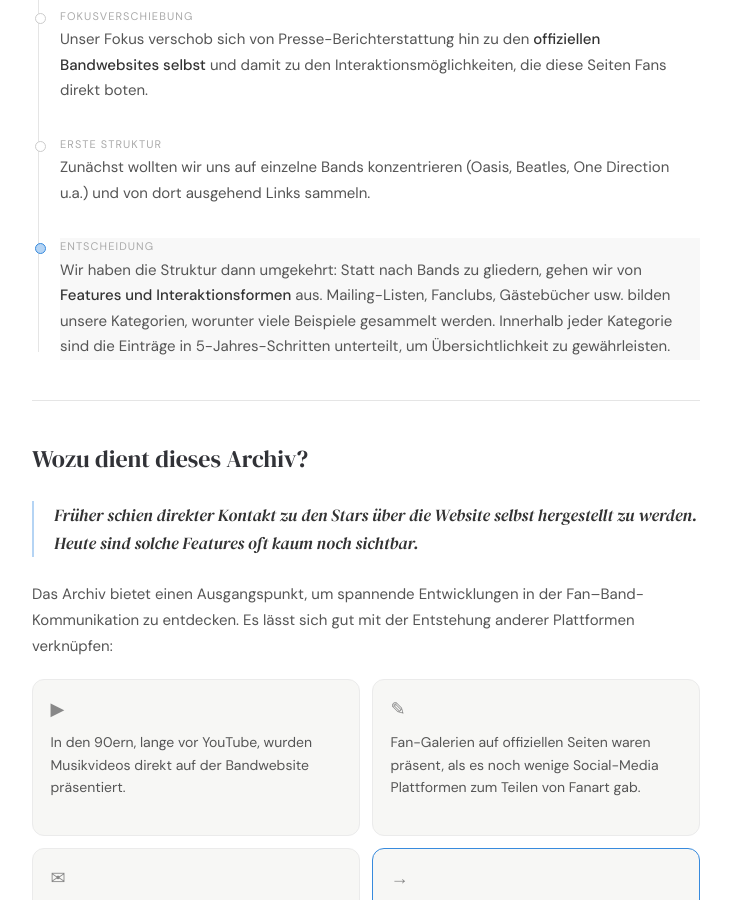
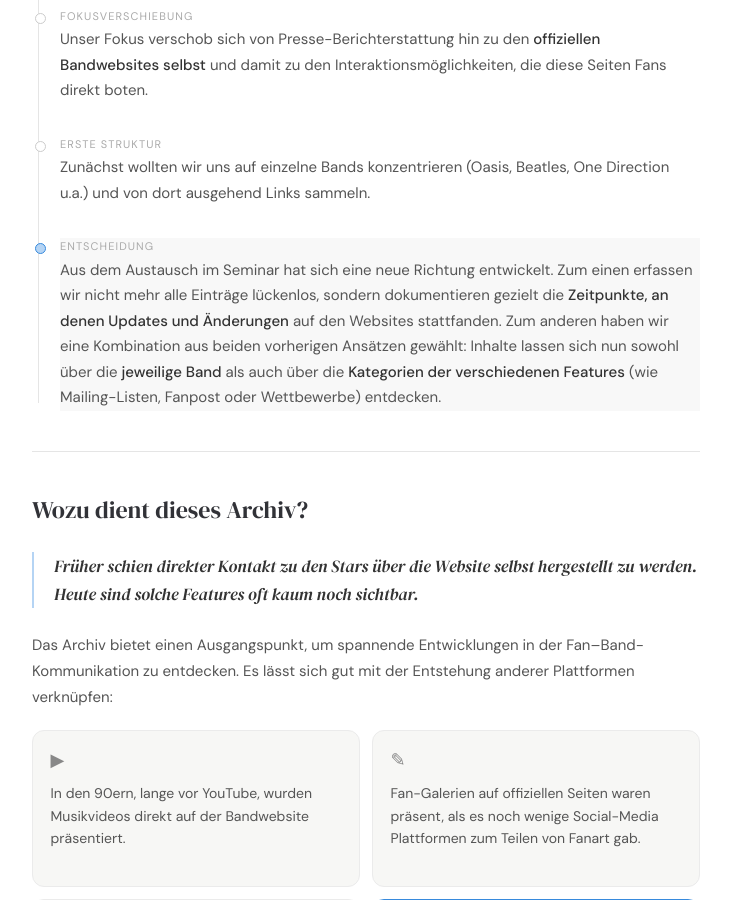
Before and after one commit to livklivk/Bands, a Jekyll site: the page built from _pages/ueber.html, in a window 1280 px wide and 900 px high, scrolled down 649 px. Shown: the whole window, without its empty margins (274-1005 px from the left). Built offline with Jekyll 4.4.1, drawn with Linux system fonts in a browser that asks for light colours.

Commit message:
Über-Seite: Entscheidungs-Eintrag aktualisiert
Co-Authored-By: Claude Sonnet 4.6 <noreply@anthropic.com>

```diff
--- a/_pages/ueber.html
+++ b/_pages/ueber.html
@@ -91,7 +91,7 @@ permalink: /ueber/
           <div class="tl-item highlight">
             <div class="tl-dot"></div>
             <div class="tl-label">Entscheidung</div>
-            <div class="tl-text">Wir haben die Struktur dann umgekehrt: Statt nach Bands zu gliedern, gehen wir von <strong>Features und Interaktionsformen</strong> aus. Mailing-Listen, Fanclubs, Gästebücher usw. bilden unsere Kategorien, worunter viele Beispiele gesammelt werden. Innerhalb jeder Kategorie sind die Einträge in 5-Jahres-Schritten unterteilt, um Übersichtlichkeit zu gewährleisten.</div>
+            <div class="tl-text">Aus dem Austausch im Seminar hat sich eine neue Richtung entwickelt. Zum einen erfassen wir nicht mehr alle Einträge lückenlos, sondern dokumentieren gezielt die <strong>Zeitpunkte, an denen Updates und Änderungen</strong> auf den Websites stattfanden. Zum anderen haben wir eine Kombination aus beiden vorherigen Ansätzen gewählt: Inhalte lassen sich nun sowohl über die <strong>jeweilige Band</strong> als auch über die <strong>Kategorien der verschiedenen Features</strong> (wie Mailing-Listen, Fanpost oder Wettbewerbe) entdecken.</div>
           </div>
         </div>
 
```
